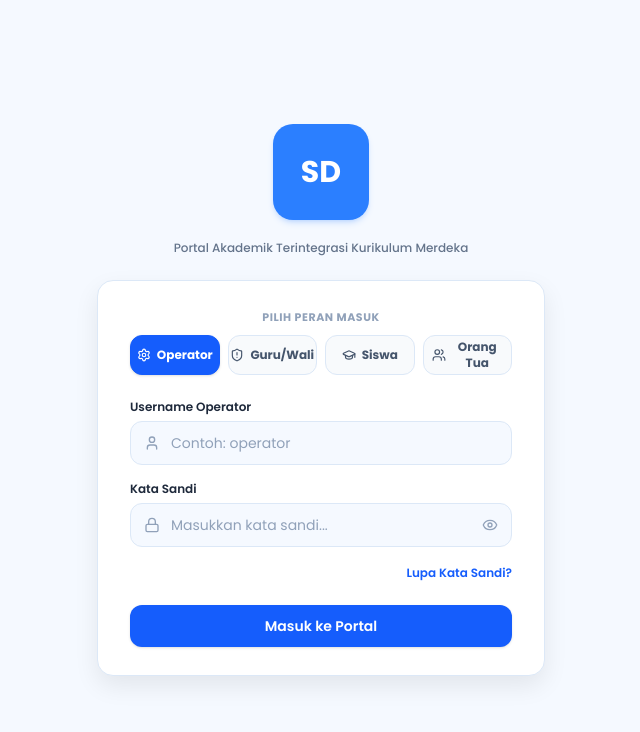
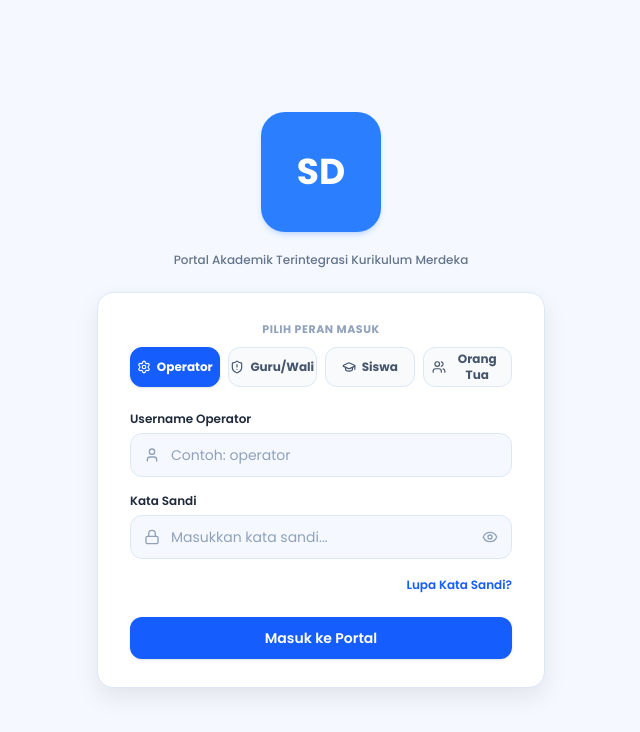
Before and after one commit to kholisulzainal/kelas-ku-v1.0, a React (Vite) app: page / in a window 1280 px wide. Shown: the top 732 px of the page, without its empty margins (319-959 px from the left). Built offline with nearby package versions, Linux system fonts and the light colour scheme; no server answers; the database is empty.

Commit message:
style: update school logo dimensions on login page
Increase the size and border radius of the school logo and placeholder avatar for better visual prominence.

```diff
--- a/src/pages/Login.tsx
+++ b/src/pages/Login.tsx
@@ -165,13 +165,13 @@ export function Login({ onLoginSuccess }: LoginProps) {
       <div className="sm:mx-auto sm:w-full sm:max-w-md text-center">
         {school.logoUrl ? (
           <img
-            className="mx-auto h-20 w-20 sm:h-24 sm:w-24 rounded-[20px] object-cover ring-4 ring-blue-500/15 shadow-md"
+            className="mx-auto h-[100px] w-[100px] sm:h-[120px] sm:w-[120px] rounded-[24px] object-cover ring-4 ring-blue-500/15 shadow-md"
             src={school.logoUrl}
             alt="Logo Sekolah"
             referrerPolicy="no-referrer"
           />
         ) : (
-          <div className="mx-auto h-20 w-20 sm:h-24 sm:w-24 rounded-[20px] bg-blue-500 flex items-center justify-center text-white text-3xl font-bold shadow-md shadow-blue-500/20">
+          <div className="mx-auto h-[100px] w-[100px] sm:h-[120px] sm:w-[120px] rounded-[24px] bg-blue-500 flex items-center justify-center text-white text-4xl font-bold shadow-md shadow-blue-500/20">
             {school.namaSekolah ? school.namaSekolah.substring(0, 2).toUpperCase() : 'SD'}
           </div>
         )}
```
